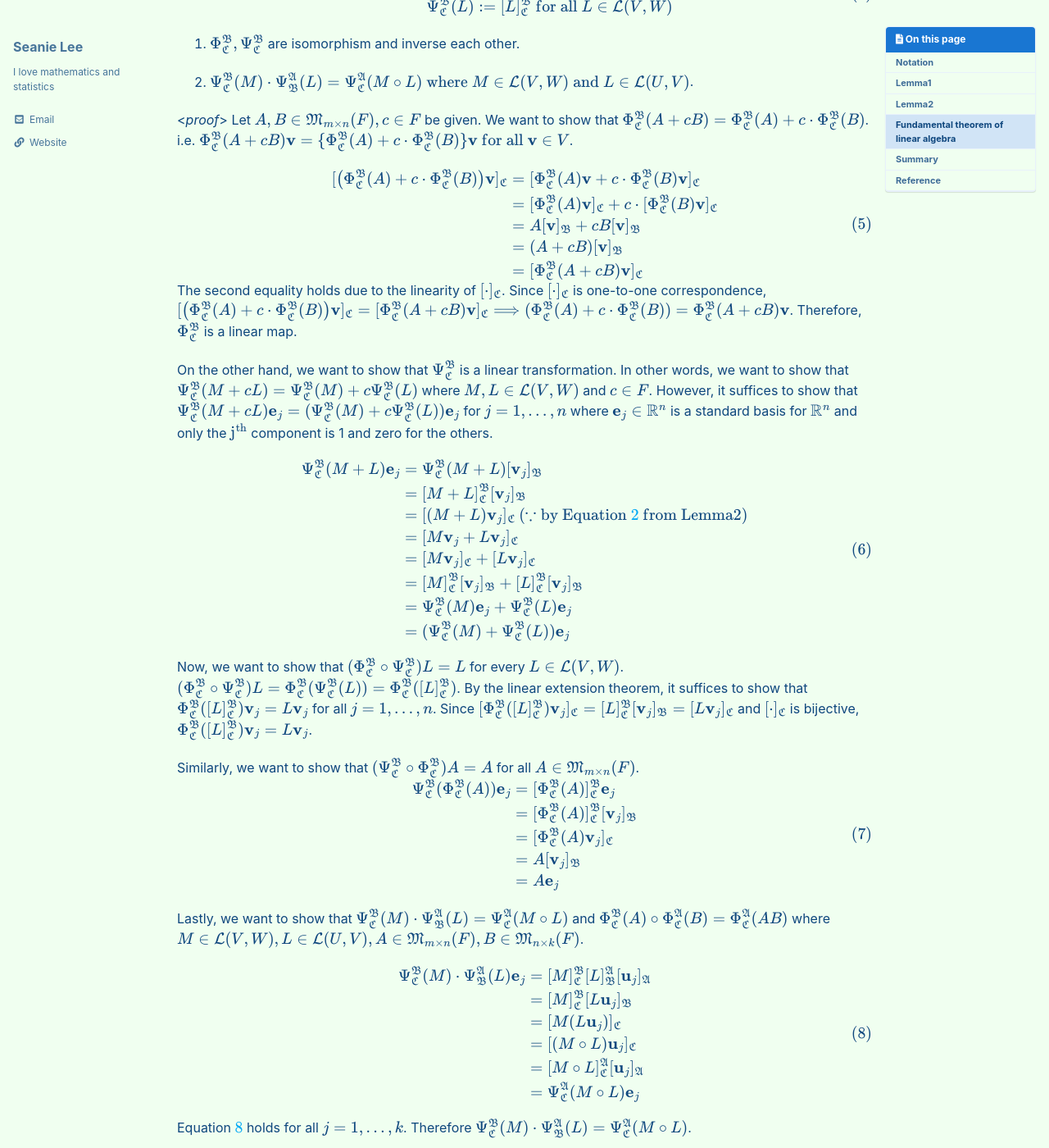
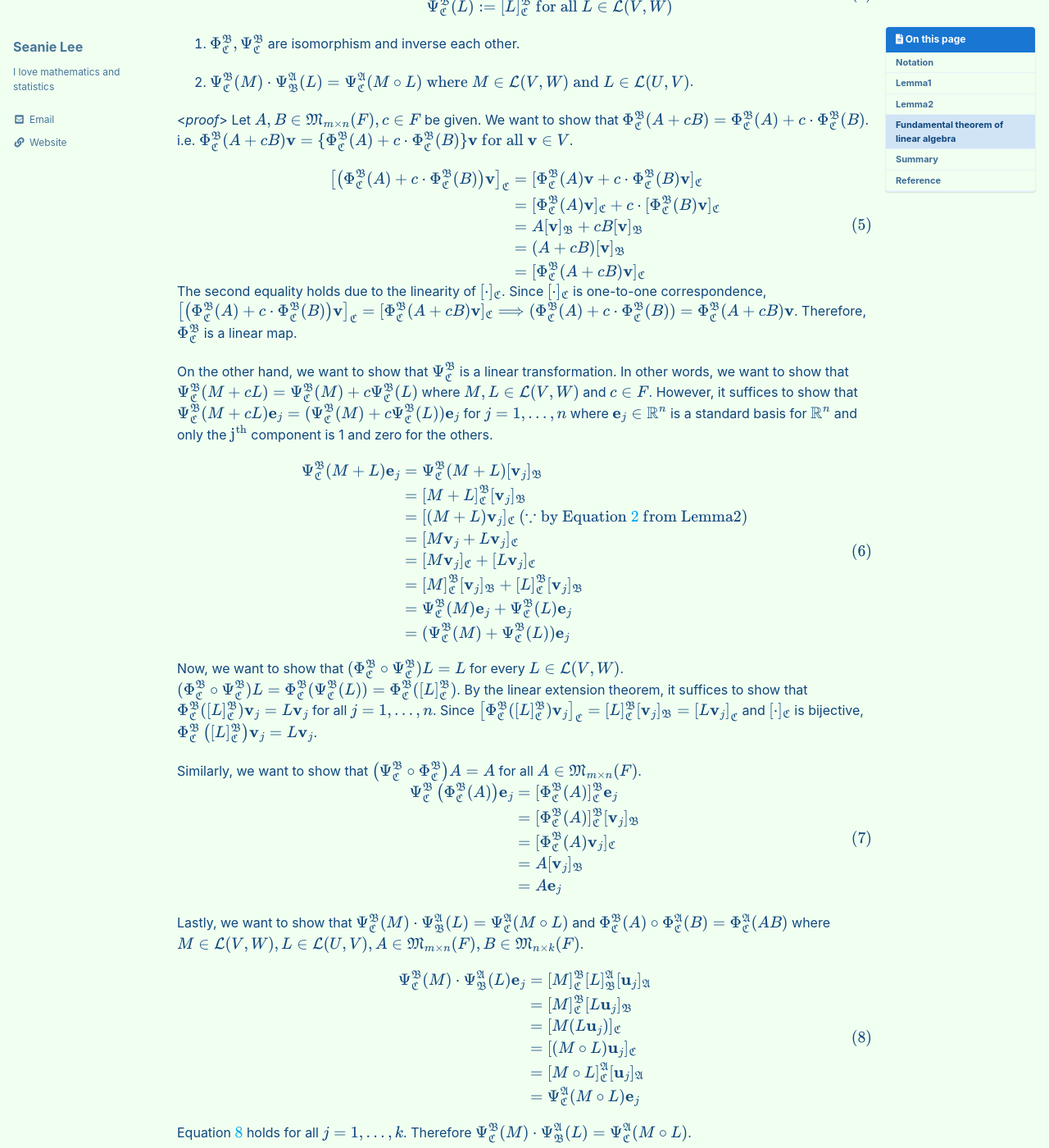
Before and after one commit to seanie12/blog, a Jekyll site: the page built from _posts/2020-12-30-fudamental-theorem-of-linear-algebra.md, in a window 1280 px wide and 1400 px high, scrolled down 1696 px. Shown: the whole window at 82% size. Built offline with Jekyll 4.4.1, drawn with Linux system fonts in a browser that asks for light colours; cached includes are drawn as plain includes; formulas are drawn with MathJax 3.

Commit message:
Update 2020-12-30-fudamental-theorem-of-linear-algebra.md

```diff
--- a/_posts/2020-12-30-fudamental-theorem-of-linear-algebra.md
+++ b/_posts/2020-12-30-fudamental-theorem-of-linear-algebra.md
@@ -89,14 +89,14 @@ Let $$A, B \in \mathfrak{M}_{m\times n }(F), c \in F$$ be given. We want to show
 
 $$\begin{align}
 \begin{split}
-[\left(\Phi^{\mathfrak{B}}_{\mathfrak{C}}(A) + c\cdot\Phi^{\mathfrak{B}}_{\mathfrak{C}} (B)\right) \mathbf{v} ]_{\mathfrak{C}} &= [\Phi^{\mathfrak{B}}_{\mathfrak{C}}(A)\mathbf{v} + c \cdot \Phi^{\mathfrak{B}}_{\mathfrak{C}}(B)\mathbf{v}]_{\mathfrak{C}} \\
+\left[\left(\Phi^{\mathfrak{B}}_{\mathfrak{C}}(A) + c\cdot\Phi^{\mathfrak{B}}_{\mathfrak{C}} (B)\right) \mathbf{v} \right]_{\mathfrak{C}} &= [\Phi^{\mathfrak{B}}_{\mathfrak{C}}(A)\mathbf{v} + c \cdot \Phi^{\mathfrak{B}}_{\mathfrak{C}}(B)\mathbf{v}]_{\mathfrak{C}} \\
 &= [\Phi^{\mathfrak{B}}_{\mathfrak{C}}(A)\mathbf{v}]_{\mathfrak{C}} + c\cdot[\Phi^{\mathfrak{B}}_{\mathfrak{C}}(B)\mathbf{v}]_{\mathfrak{C}}  \\
 &= A[\mathbf{v}]_{\mathfrak{B}} + cB[\mathbf{v}]_{\mathfrak{B}} \\
 &= (A + cB)[\mathbf{v}]_{\mathfrak{B}} \\
 &= [\Phi^{\mathfrak{B}}_{\mathfrak{C}}(A + cB)\mathbf{v}]_{\mathfrak{C}}
 \end{split}
 \end{align}$$
-The second equality holds due to the linearity of $$[\cdot]_{\mathfrak{C}}$$. Since $$[\cdot]_{\mathfrak{C}}$$ is one-to-one correspondence, $$ [\left(\Phi^{\mathfrak{B}}_{\mathfrak{C}}(A) + c\cdot\Phi^{\mathfrak{B}}_{\mathfrak{C}} (B)\right) \mathbf{v} ]_{\mathfrak{C}} = [\Phi^{\mathfrak{B}}_{\mathfrak{C}}(A + cB)\mathbf{v}]_{\mathfrak{C}} \Longrightarrow  (\Phi^{\mathfrak{B}}_{\mathfrak{C}}(A) + c \cdot \Phi^{\mathfrak{B}}_{\mathfrak{C}}(B) ) = \Phi^{\mathfrak{B}}_{\mathfrak{C}}(A + cB) \mathbf{v}$$. Therefore, $$\Phi^{\mathfrak{B}}_{\mathfrak{C}}$$ is a linear map.
+The second equality holds due to the linearity of $$[\cdot]_{\mathfrak{C}}$$. Since $$[\cdot]_{\mathfrak{C}}$$ is one-to-one correspondence, $$ \left[\left(\Phi^{\mathfrak{B}}_{\mathfrak{C}}(A) + c\cdot\Phi^{\mathfrak{B}}_{\mathfrak{C}} (B)\right) \mathbf{v} \right]_{\mathfrak{C}} = [\Phi^{\mathfrak{B}}_{\mathfrak{C}}(A + cB)\mathbf{v}]_{\mathfrak{C}} \Longrightarrow  (\Phi^{\mathfrak{B}}_{\mathfrak{C}}(A) + c \cdot \Phi^{\mathfrak{B}}_{\mathfrak{C}}(B) ) = \Phi^{\mathfrak{B}}_{\mathfrak{C}}(A + cB) \mathbf{v}$$. Therefore, $$\Phi^{\mathfrak{B}}_{\mathfrak{C}}$$ is a linear map.
 
 On the other hand, we want to show that $$\Psi^{\mathfrak{B}}_{\mathfrak{C}}$$ is a linear transformation. In other words, we want to show that $$\Psi^{\mathfrak{B}}_{\mathfrak{C}}(M + cL) = \Psi^{\mathfrak{B}}_{\mathfrak{C}}(M) + c \Psi^{\mathfrak{B}}_{\mathfrak{C}}(L)$$ where $$M, L \in \mathcal{L}(V,W)$$ and $$c \in F$$. However, it suffices to show that $$\Psi^{\mathfrak{B}}_{\mathfrak{C}}(M + cL) \mathbf{e}_j= (\Psi^{\mathfrak{B}}_{\mathfrak{C}}(M) + c \Psi^{\mathfrak{B}}_{\mathfrak{C}}(L))\mathbf{e}_j$$ for $$j=1, \ldots,n$$ where $$\mathbf{e}_j \in \mathbb{R}^n$$ is a standard basis for $$\mathbb{R}^n$$ and only the $$\text{j}^{\text{th}}$$ component is 1 and zero for the others.
 
@@ -117,14 +117,14 @@ $$
 
 Now, we want to show that $$(\Phi^{\mathfrak{B}}_{\mathfrak{C}} \circ \Psi^{\mathfrak{B}}_{\mathfrak{C}})L = L$$ for every $$L \in \mathcal{L}(V,W)$$.
 $$(\Phi^{\mathfrak{B}}_{\mathfrak{C}} \circ \Psi^{\mathfrak{B}}_{\mathfrak{C}})L = \Phi^{\mathfrak{B}}_{\mathfrak{C}}(\Psi^{\mathfrak{B}}_{\mathfrak{C}}(L)) = \Phi^{\mathfrak{B}}_{\mathfrak{C}}([L]^{\mathfrak{B}}_{\mathfrak{C}})$$.
-By the linear extension theorem, it suffices to show that $$\Phi^{\mathfrak{B}}_{\mathfrak{C}}([L]^{\mathfrak{B}}_{\mathfrak{C}})\mathbf{v}_j = L\mathbf{v}_j$$ for all $$j=1,\ldots, n$$.  Since $$[\Phi^{\mathfrak{B}}_{\mathfrak{C}}([L]^{\mathfrak{B}}_{\mathfrak{C}})\mathbf{v}_j ]_{\mathfrak{C}} = [L]^{\mathfrak{B}}_{\mathfrak{C}}[\mathbf{v}_j]_{\mathfrak{B}} = [L\mathbf{v}_j]_{\mathfrak{C}}$$ and $$[\cdot]_{\mathfrak{C}}$$ is bijective, $$\Phi^{\mathfrak{B}}_{\mathfrak{C}}([L]^{\mathfrak{B}}_{\mathfrak{C}})\mathbf{v}_j = L\mathbf{v}_j$$.
+By the linear extension theorem, it suffices to show that $$\Phi^{\mathfrak{B}}_{\mathfrak{C}}([L]^{\mathfrak{B}}_{\mathfrak{C}})\mathbf{v}_j = L\mathbf{v}_j$$ for all $$j=1,\ldots, n$$.  Since $$\left[\Phi^{\mathfrak{B}}_{\mathfrak{C}}([L]^{\mathfrak{B}}_{\mathfrak{C}})\mathbf{v}_j \right]_{\mathfrak{C}} = [L]^{\mathfrak{B}}_{\mathfrak{C}}[\mathbf{v}_j]_{\mathfrak{B}} = \left[L\mathbf{v}_j\right]_{\mathfrak{C}}$$ and $$[\cdot]_{\mathfrak{C}}$$ is bijective, $$\Phi^{\mathfrak{B}}_{\mathfrak{C}}\left([L]^{\mathfrak{B}}_{\mathfrak{C}}\right)\mathbf{v}_j = L\mathbf{v}_j$$.
 
 
-Similarly, we want to show that $$(\Psi^{\mathfrak{B}}_{\mathfrak{C}} \circ \Phi ^{\mathfrak{B}}_{\mathfrak{C}})A= A$$ for all $$A \in \mathfrak{M}_{m\times n}(F)$$.
+Similarly, we want to show that $$\left(\Psi^{\mathfrak{B}}_{\mathfrak{C}} \circ \Phi ^{\mathfrak{B}}_{\mathfrak{C}}\right)A= A$$ for all $$A \in \mathfrak{M}_{m\times n}(F)$$.
 $$
 \begin{align}
     \begin{split}
-        \Psi^{\mathfrak{B}}_{\mathfrak{C}}(\Phi^{\mathfrak{B}}_{\mathfrak{C}}(A))\mathbf{e}_j  &= [\Phi^{\mathfrak{B}}_{\mathfrak{C}}(A)]^{\mathfrak{B}}_{\mathfrak{C}} \mathbf{e}_j \\
+        \Psi^{\mathfrak{B}}_{\mathfrak{C}}\left(\Phi^{\mathfrak{B}}_{\mathfrak{C}}(A)\right)\mathbf{e}_j  &= [\Phi^{\mathfrak{B}}_{\mathfrak{C}}(A)]^{\mathfrak{B}}_{\mathfrak{C}} \mathbf{e}_j \\
         &=[\Phi^{\mathfrak{B}}_{\mathfrak{C}}(A)]^{\mathfrak{B}}_{\mathfrak{C}}[\mathbf{v}_j]_{\mathfrak{B}} \\
         &= [\Phi^{\mathfrak{B}}_{\mathfrak{C}}(A)\mathbf{v}_j]_{\mathfrak{C}} \\
         &= A[\mathbf{v}_j]_{\mathfrak{B}} \\
```
